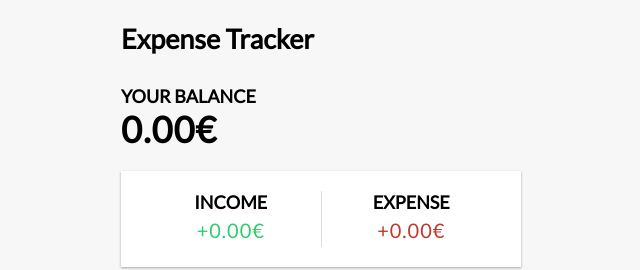
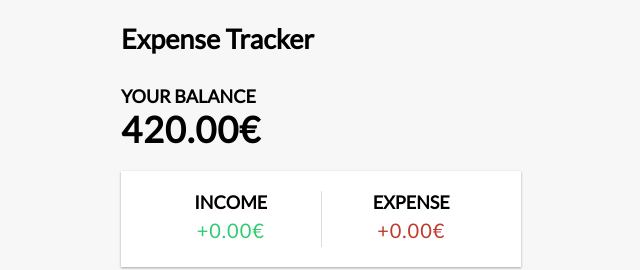
Before and after one commit to L3Roth/expense-tracker, a React (Create React App) app: page / in a window 1280 px wide. Shown: the top 270 px of the page, without its empty margins (319-959 px from the left). Built offline with nearby package versions, Linux system fonts and the light colour scheme.

Commit message:
- updated Balance which is now dynamic

```diff
--- a/src/components/Balance.js
+++ b/src/components/Balance.js
@@ -1,10 +1,15 @@
-import React from 'react'
+import React, { useContext } from 'react';
+import { GlobalContext } from '../context/GlobalState';
 
-const Balance = () => {
+export const Balance = () => {
+  const { transactions } = useContext(GlobalContext)
+
+  const amounts = transactions.map(transaction => transaction.amount);
+  const total = amounts.reduce((acc, item) => (acc + item), 0).toFixed(2);
   return (
     <div>
       <h4>Your Balance</h4>
-      <h1>0.00€</h1>
+      <h1>{total}€</h1>
     </div>
   )
 }
```
